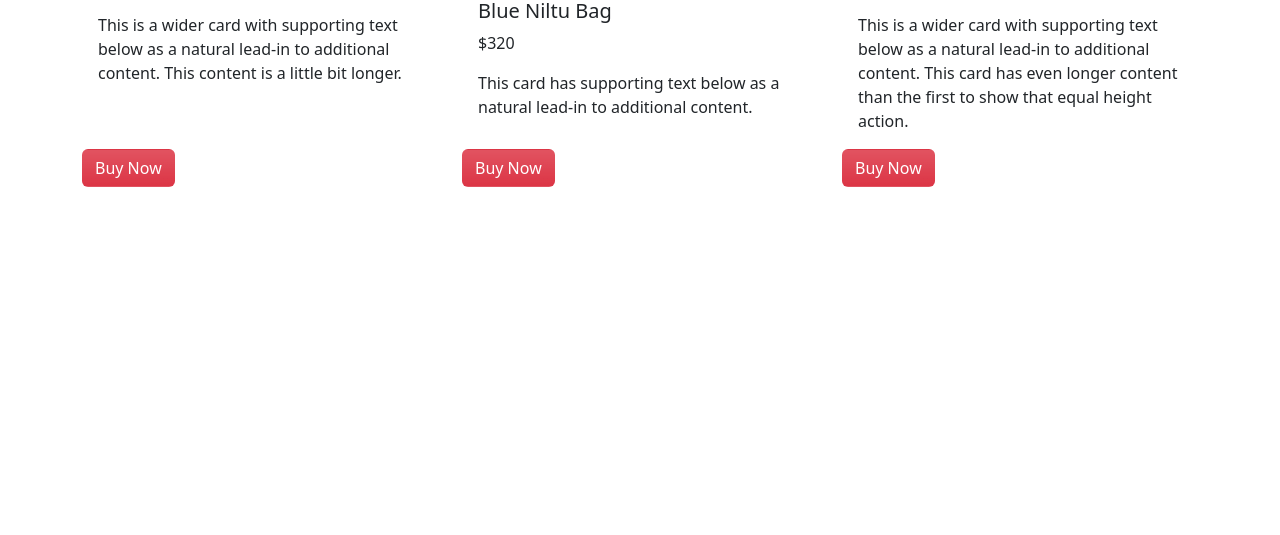
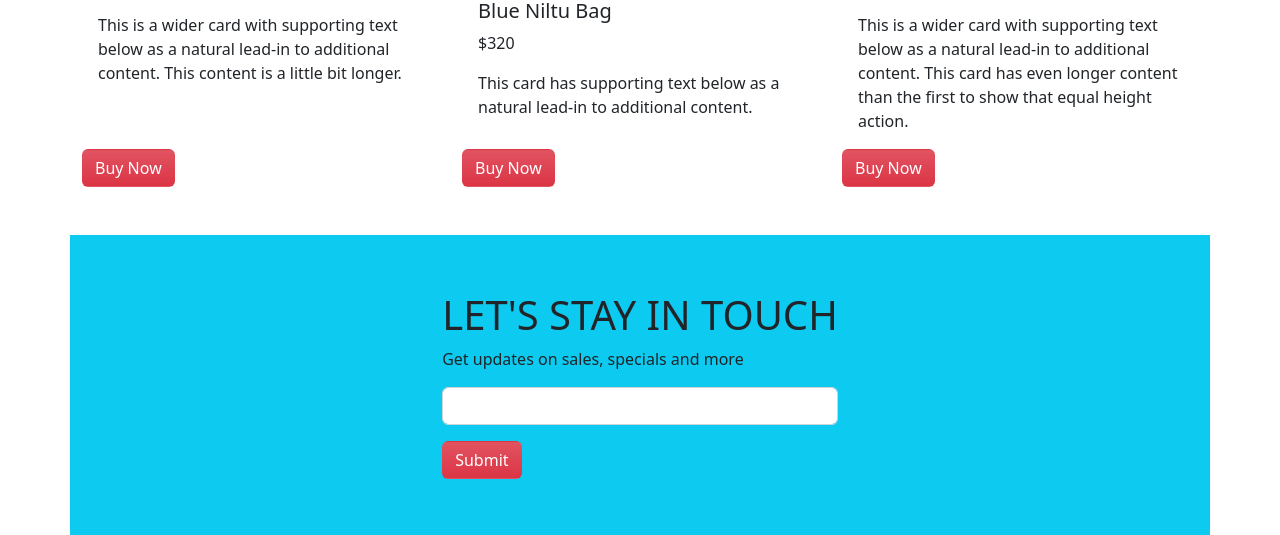
Before and after one commit to MR-Vanisher/Bootstrap_landing_page, a plain HTML site: page index.html in a window 1280 px wide. Shown: the part 1798-2333 px from the top of the page. Before the commit the page ends 1985 px from the top, so only its background shows below. Drawn offline with nearby package versions, Linux system fonts and the light colour scheme.

Commit message:
footer added

```diff
--- a/index.html
+++ b/index.html
@@ -230,6 +230,20 @@
     </section>
 
    </main>
+   <footer>
+    <section style="height: 300px;" class="container  bg-info mt-5 d-flex justify-content-center align-items-center">
+      <div>
+          <h1>LET'S STAY IN TOUCH</h1>
+          <p>Get updates on sales, specials and more</p>
+          <form>
+            <div class="mb-3">
+              <input type="email" class="form-control" id="exampleInputEmail1" aria-describedby="emailHelp">
+            </div>
+            <button type="submit" class="btn bg-danger bg-gradient text-white">Submit</button>
+          </form>
+      </div>
+    </section>
+   </footer>
 
     <script src="https://cdn.jsdelivr.net/npm/bootstrap@5.2.0/dist/js/bootstrap.bundle.min.js"></script>
 </body>
```
